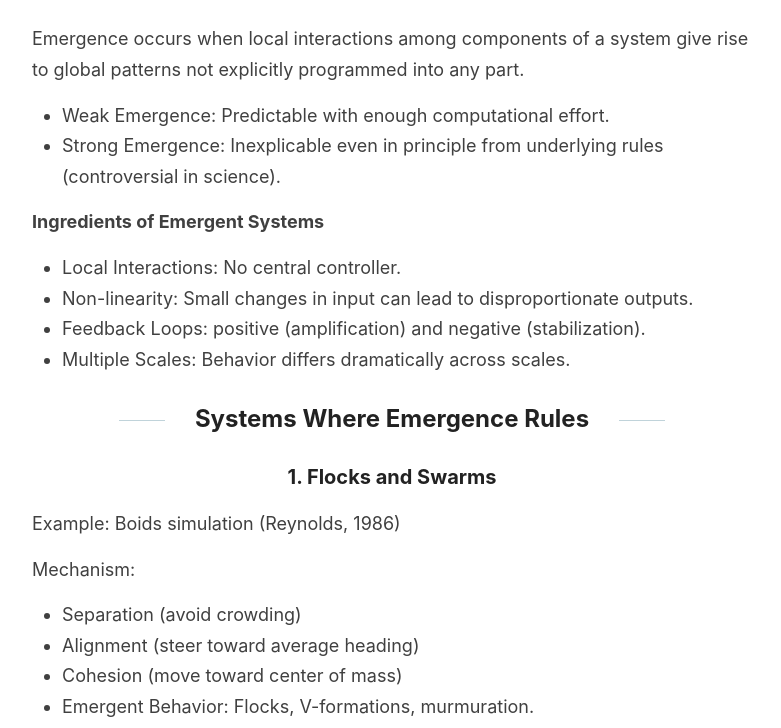
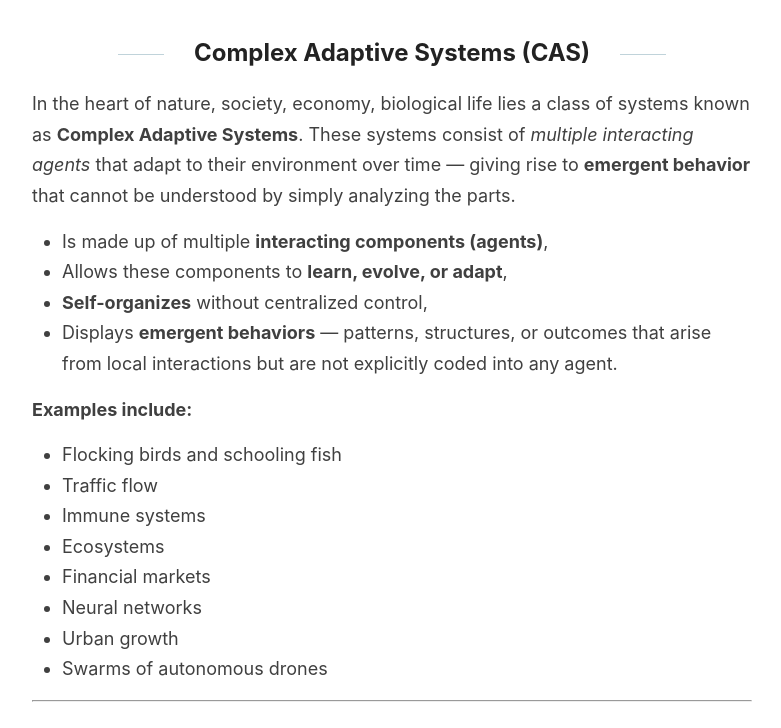
Before and after one commit to bhavikmk/bhavikmk.github.io, a Jekyll site: the page built from _posts/2025-04-01-Emergence.md, in a window 1280 px wide and 1400 px high, scrolled down 533 px. Shown: the part 167-895 px from the top of the window, without its empty margins (248-1029 px from the left). Built offline with Jekyll 4.4.1, drawn with Linux system fonts in a browser that asks for light colours; some of the changed text lies outside the part shown.

Commit message:
Modify Emergence to add Fundamental ideas

```diff
--- a/_posts/2025-04-01-Emergence.md
+++ b/_posts/2025-04-01-Emergence.md
@@ -7,19 +7,72 @@ excerpt: This blog is part 1 of my personal pursuit project "Adaptive Systems"
 
 <iframe width="800" height="400" src="https://www.youtube.com/embed/UVko9jyAkQg?si=zK79SLIPV7_RqzKg" title="YouTube video player" frameborder="0" allow="accelerometer; autoplay; clipboard-write; encrypted-media; gyroscope; picture-in-picture; web-share" referrerpolicy="strict-origin-when-cross-origin" allowfullscreen></iframe>
 
+<!-- Include what is complex adaptive systems, it's characteristics and emergent behaviour, how they are different from linear systems. -->
+
+## Complex Adaptive Systems (CAS)
+
+In the heart of nature, society, economy, biological life lies a class of systems known as **Complex Adaptive Systems**. These systems consist of *multiple interacting agents* that adapt to their environment over time — giving rise to **emergent behavior** that cannot be understood by simply analyzing the parts.
+
+* Is made up of multiple **interacting components (agents)**,
+* Allows these components to **learn, evolve, or adapt**,
+* **Self-organizes** without centralized control,
+* Displays **emergent behaviors** — patterns, structures, or outcomes that arise from local interactions but are not explicitly coded into any agent.
+
+**Examples include:**
+
+* Flocking birds and schooling fish
+* Traffic flow
+* Immune systems
+* Ecosystems
+* Financial markets
+* Neural networks
+* Urban growth
+* Swarms of autonomous drones
+
+---
+
+### Characteristics of CAS & Emergence
+
+| Feature               | Description                                                                      |
+| --------------------- | -------------------------------------------------------------------------------- |
+| **Decentralization**  | No global controller — behavior emerges from local rules.                        |
+| **Adaptation**        | Agents modify behavior based on experience or environment.                       |
+| **Nonlinearity**      | Small changes in input can produce disproportionate effects.                     |
+| **Feedback Loops**    | Continuous feedback between agents and their environment.                        |
+| **Self-Organization** | Order arises spontaneously from interactions, not from top-down planning.        |
+| **Emergence**         | The system as a whole exhibits properties not possessed by any individual agent. |
+
+---
+
 Emergence occurs when local interactions among components of a system give rise to global patterns not explicitly programmed into any part.
 
-- Weak Emergence: Predictable with enough computational effort.
-- Strong Emergence: Inexplicable even in principle from underlying rules (controversial in science).
+* Local Interactions: No central controller.
+* Non-linearity: Small changes in input can lead to disproportionate outputs.
+* Feedback Loops: positive (amplification) and negative (stabilization).
+* Multiple Scales: Behavior differs dramatically across scales.
 
-**Ingredients of Emergent Systems**
+It refers to how **simple rules** followed by individual agents lead to **complex global patterns**. For example:
 
-- Local Interactions: No central controller.
-- Non-linearity: Small changes in input can lead to disproportionate outputs.
-- Feedback Loops: positive (amplification) and negative (stabilization).
-- Multiple Scales: Behavior differs dramatically across scales.
+* A boid avoiding crowding and aligning with neighbors results in lifelike **flocking behavior**.
+* Individual ants depositing pheromones lead to **optimal path formation** between food and the nest.
+* Neurons firing together create **thought, memory, and consciousness** — none of which exist in a single neuron.
 
-## Systems Where Emergence Rules
+**Emergence is not engineered — it unfolds.**
+
+---
+
+### CAS vs. Linear Systems
+
+| Aspect        | Complex Adaptive System                       | Linear System                                            |
+| ------------- | --------------------------------------------- | -------------------------------------------------------- |
+| **Structure** | Network of interacting agents                 | Often single-directional or sequential                   |
+| **Behavior**  | Adaptive and evolving                         | Predictable and static                                   |
+| **Modeling**  | Often simulated; analytically intractable     | Solvable with equations (e.g., ODEs, transfer functions) |
+| **Outcome**   | Emergent, unexpected patterns                 | Direct cause-effect relationships                        |
+| **Control**   | Bottom-up                                     | Top-down                                                 |
+| **Example**   | Boids flocking, urban traffic, brain activity | Pendulum motion, circuit response, mass-spring systems   |
+
+---
 
 ### 1. Flocks and Swarms
 
@@ -27,10 +80,10 @@ Example: Boids simulation (Reynolds, 1986)
 
 Mechanism:
 
-- Separation (avoid crowding)
-- Alignment (steer toward average heading)
-- Cohesion (move toward center of mass)
-- Emergent Behavior: Flocks, V-formations, murmuration.
+* Separation (avoid crowding)
+* Alignment (steer toward average heading)
+* Cohesion (move toward center of mass)
+* Emergent Behavior: Flocks, V-formations, murmuration.
 
 <!-- Visual -->
 
```
Also changed, not shown: other parts of _posts/2025-04-01-Emergence.md (+9 -9 lines).
